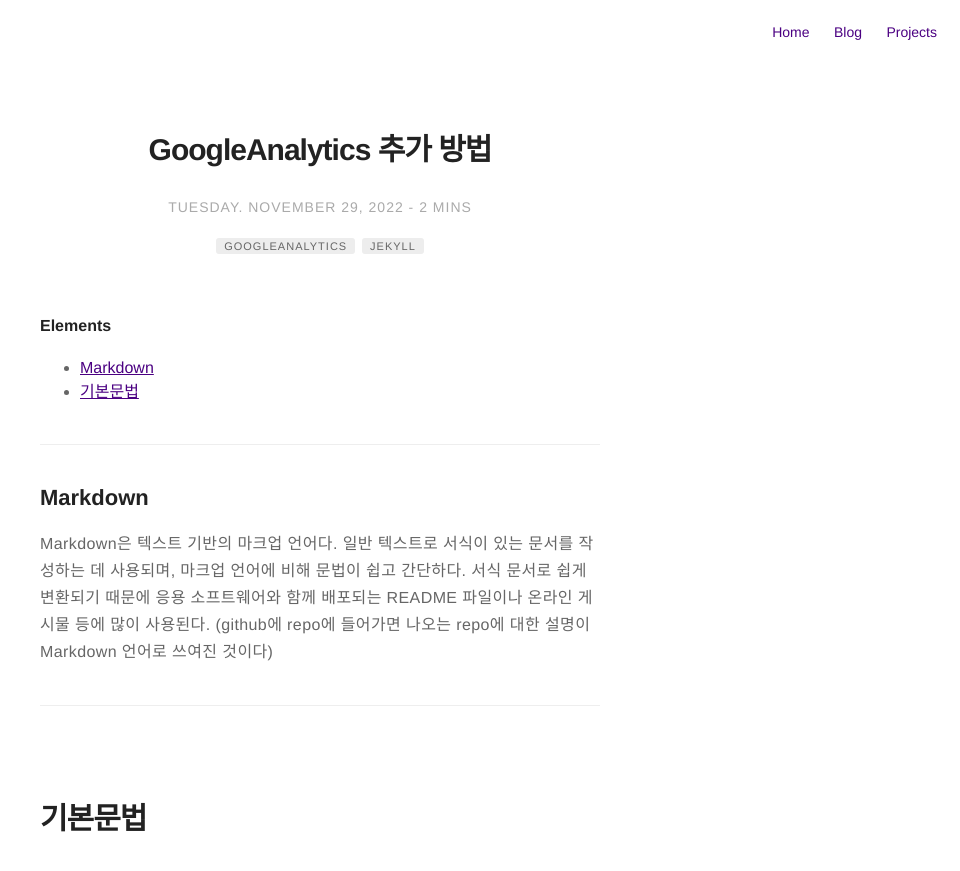
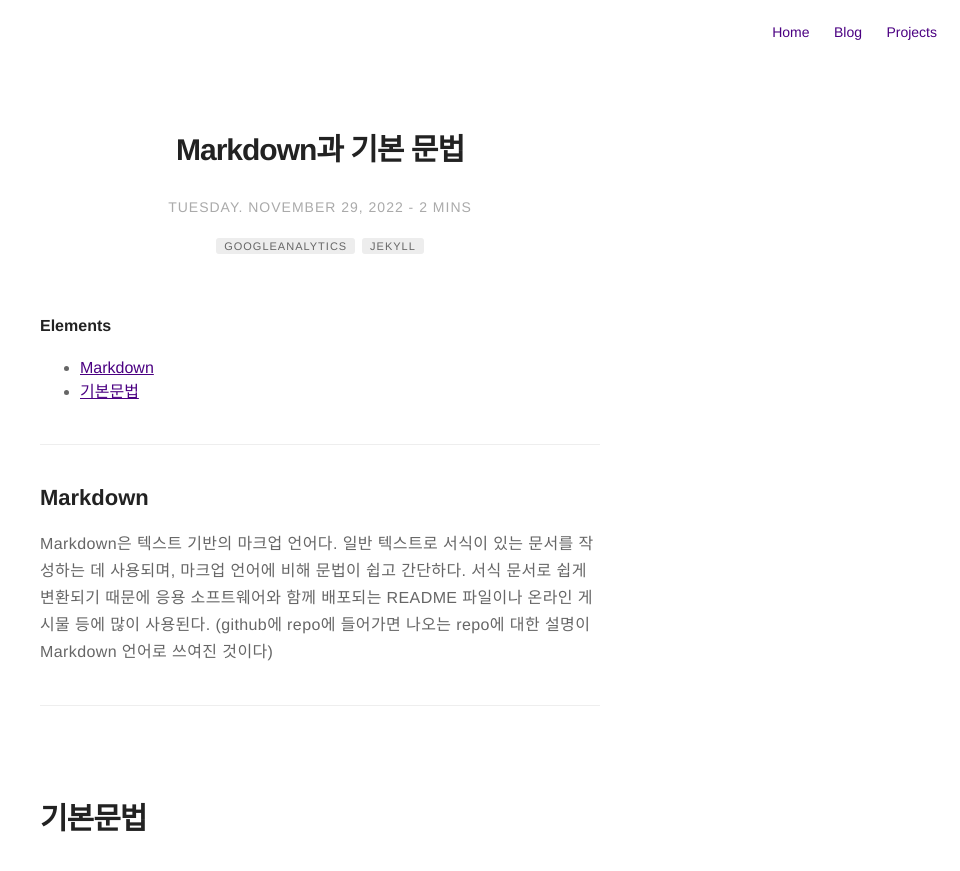
Before and after one commit to woonsango/woonsango.github.io, a Jekyll site: the page built from _posts/2022-11-29-markdown.md, in a window 1280 px wide and 900 px high. Shown: the top 871 px of the window, without its empty margins (320-1280 px from the left). Built offline with Jekyll 4.4.1, drawn with Linux system fonts in a browser that asks for light colours; nearby versions of some CDN libraries; emoji names are drawn with the system emoji font; comment, search, counter and statistics services are not loaded.

Commit message:
markdown post 작성

```diff
--- a/_posts/2022-11-29-markdown.md
+++ b/_posts/2022-11-29-markdown.md
@@ -1,5 +1,5 @@
 ---
-title: "GoogleAnalytics 추가 방법"
+title: "Markdown과 기본 문법"
 layout: post
 date: 2022-11-29 7:33
 image: /assets/images/markdown.jpg
```
